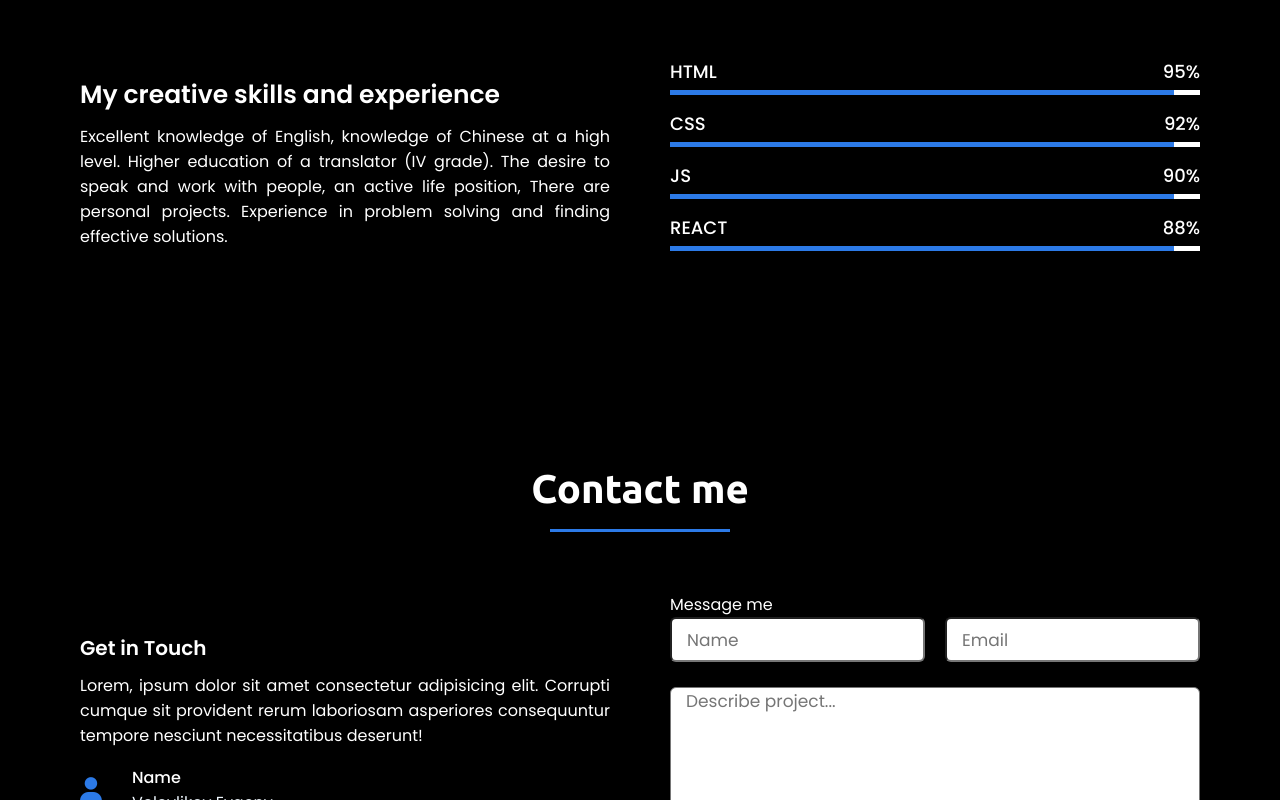
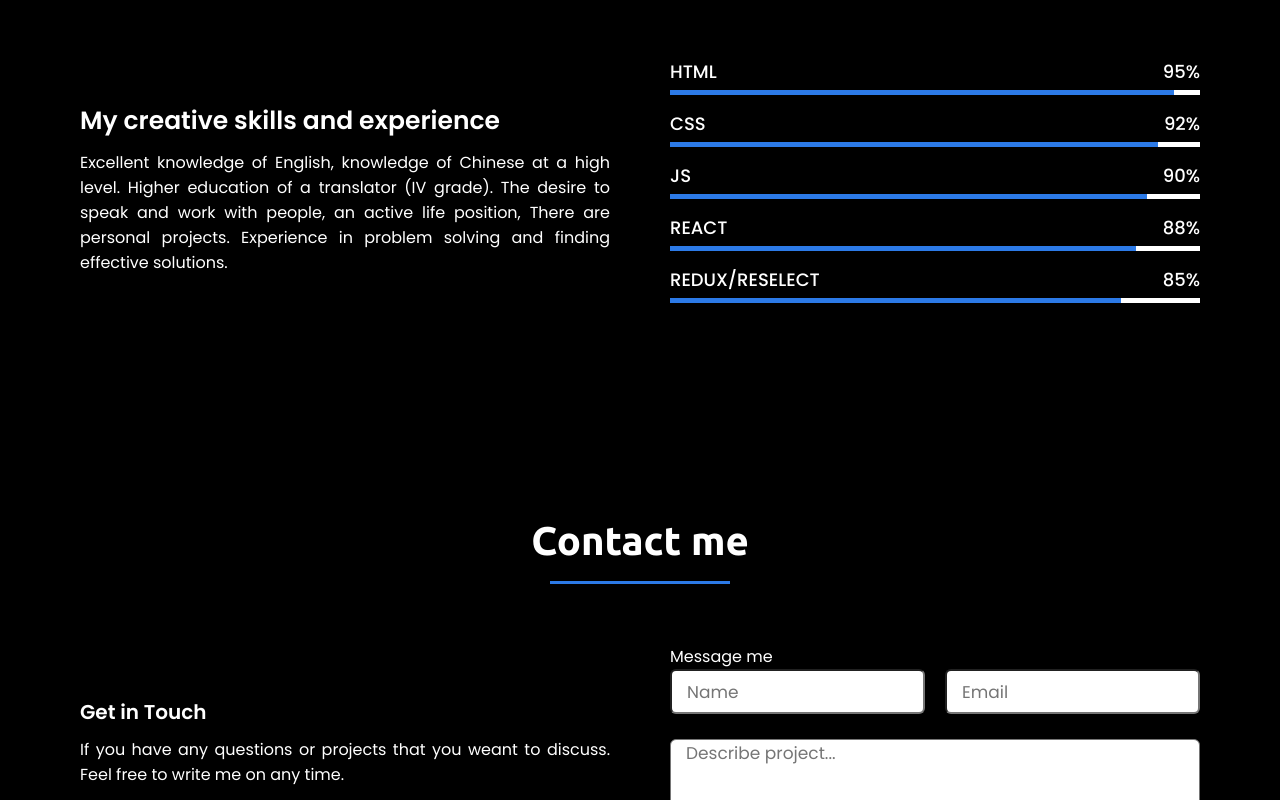
Before and after one commit to volovlikovevgeny/Sen-Portfolio, a React (Create React App) app: page / in a window 1280 px wide. Shown: the part 2992-3792 px from the top of the page. Built offline with nearby package versions, Linux system fonts and the light colour scheme.

Commit message:
fix bugs

```diff
--- a/src/components/about/about.styles.scss
+++ b/src/components/about/about.styles.scss
@@ -26,7 +26,7 @@
                 text-align: justify;
             }
 
-            a{
+            input{
                 display: inline-block;
                 background-color: #2c7ae7;
                 font-weight: 500;
--- a/src/components/contact/contact.component.jsx
+++ b/src/components/contact/contact.component.jsx
@@ -4,6 +4,32 @@ import emailjs from 'emailjs-com';
 import './contact.styles.scss';
 
 class Contacts extends React.Component {
+
+
+    constructor() {
+        super()
+
+        this.state = {
+            contacts: [
+                {
+                    id: 1,
+                    head: 'Name',
+                    subTitle: 'Volovlikov Evgeny',
+                },
+                {
+                    id: 2,
+                    head: 'Address',
+                    subTitle: 'Prospect Lenina, 7',
+                },
+                {
+                    id: 3,
+                    head: 'Mail',
+                    subTitle: 'Volovlikov97@gmail.com',
+                }
+            ]
+        }
+    }
+
     sendEmail = (e) => {
         e.preventDefault();
 
@@ -24,33 +50,20 @@ class Contacts extends React.Component {
                     <div className='contact-content'>
                         <div className='column left'>
                             <div className='text'>Get in Touch</div>
-                            <p>Lorem, ipsum dolor sit amet consectetur adipisicing elit. Corrupti cumque sit provident rerum laboriosam asperiores consequuntur tempore nesciunt necessitatibus deserunt!</p>
+                            <p>If you have any questions or projects that you weant to discuss. Feel free to write me on any time.</p>
 
                             <div className='icons'>
-
-                                <a className='row'>
-                                    <i className='fas fa-user'></i>
-                                    <div className='info'>
-                                        <div className='head'>Name</div>
-                                        <div className='sub-title'>Volovlikov Evgeny</div>
-                                    </div>
-                                </a>
-
-                                <div className='row'>
-                                    <i className="fas fa-map-marker-alt"></i>
-                                    <div className='info'>
-                                        <div className='head'>Address</div>
-                                        <div className='sub-title'>Rechnoy vokzal, 19</div>
-                                    </div>
-                                </div>
-
-                                <div className='row'>
-                                    <i className="fas fa-envelope"></i>
-                                    <div className='info'>
-                                        <div className='head'>Email</div>
-                                        <div className='sub-title'>Volovlikov97@gmail.com</div>
-                                    </div>
-                                </div>
+                                {
+                                    this.state.contacts.map(item => (
+                                        <a className='row' key={item.id} >
+                                            <i className='fas fa-user'></i>
+                                            <div className='info'>
+                                                <div className='head'>{item.head}</div>
+                                                <div className='sub-title'>{item.subTitle}</div>
+                                            </div>
+                                        </a>
+                                    ))
+                                }
                             </div>
                         </div>
                         <div className='column right'>
--- a/src/components/footer/footer.component.jsx
+++ b/src/components/footer/footer.component.jsx
@@ -1,10 +1,17 @@
 import React from 'react';
 import './footer.styles.scss';
+
+import { Link } from 'react-scroll';
 
 export default function Footer() {
     return (
         <footer className='footer' id='footer'>
-            <span>Created By <a href="">Jenya</a> | <span className='far fa-copyright'></span>2020 All rights reserved. </span>
+            <span>Created By <Link
+                to='home'
+                spy={true}
+                smooth={true}
+                offset={70}
+                duration={700} >Jenya</Link> | <span className='far fa-copyright'></span>2020 All rights reserved. </span>
         </footer>
     )
 }
--- a/src/components/navigation/navigation.component.jsx
+++ b/src/components/navigation/navigation.component.jsx
@@ -30,7 +30,7 @@ class Navigation extends React.Component {
         return (
             <nav className='navbar'>
                 <div className='navbar-items container'>
-                    <div className='logo'><a href="/home">Portfo<span>lio</span></a></div>
+                    <div className='logo'><Link to='home'>Portfo<span>lio</span></Link></div>
                     <ul className='menu' style={isHidden ? null : { left: '0' }}>
                         <li>
                             <Link activeClass='active'
--- a/src/components/skills/skills.component.jsx
+++ b/src/components/skills/skills.component.jsx
@@ -8,21 +8,35 @@ class Skills extends React.Component {
         this.state = {
             skills: [
                 {
+                    id: 1,
                     skill: 'HTML',
                     procent: '95%',
+                    className: 'html'
                 },
                 {
+                    id: 2,
                     skill: 'CSS',
                     procent: '92%',
+                    className: 'css'
                 },
 
                 {
+                    id: 3,
                     skill: 'JS',
                     procent: '90%',
+                    className: 'js'
                 },
                 {
+                    id: 4,
                     skill: 'REACT',
                     procent: '88%',
+                    className: 'react'
+                },
+                {
+                    id: 5,
+                    skill: 'REDUX/RESELECT',
+                    procent: '85%',
+                    className: 'redux'
                 },
             ]
         }
@@ -42,18 +56,18 @@ class Skills extends React.Component {
                         </div>
                         <div className='column right'>
                             {this.state.skills.map((skill) => (
-                                <div className='bars'>
+                                <div className='bars' key={skill.id} >
                                     <div className='info'>
                                         <span>{skill.skill}</span>
                                         <span>{skill.procent}</span>
                                     </div>
-                                    <div className='line html'></div>
+                                    <div className={`line ${skill.className}`}   ></div>
                                 </div>
                             ))}
                         </div>
                     </div>
                 </div>
-            </section>
+            </section >
         )
     }
 }
--- a/src/components/skills/skills.styles.scss
+++ b/src/components/skills/skills.styles.scss
@@ -93,6 +93,10 @@
                    .react::before{
                     width: 88%;
                 }
+
+                .redux::before{
+                    width: 85%;
+                }
             }
         }
 
```
